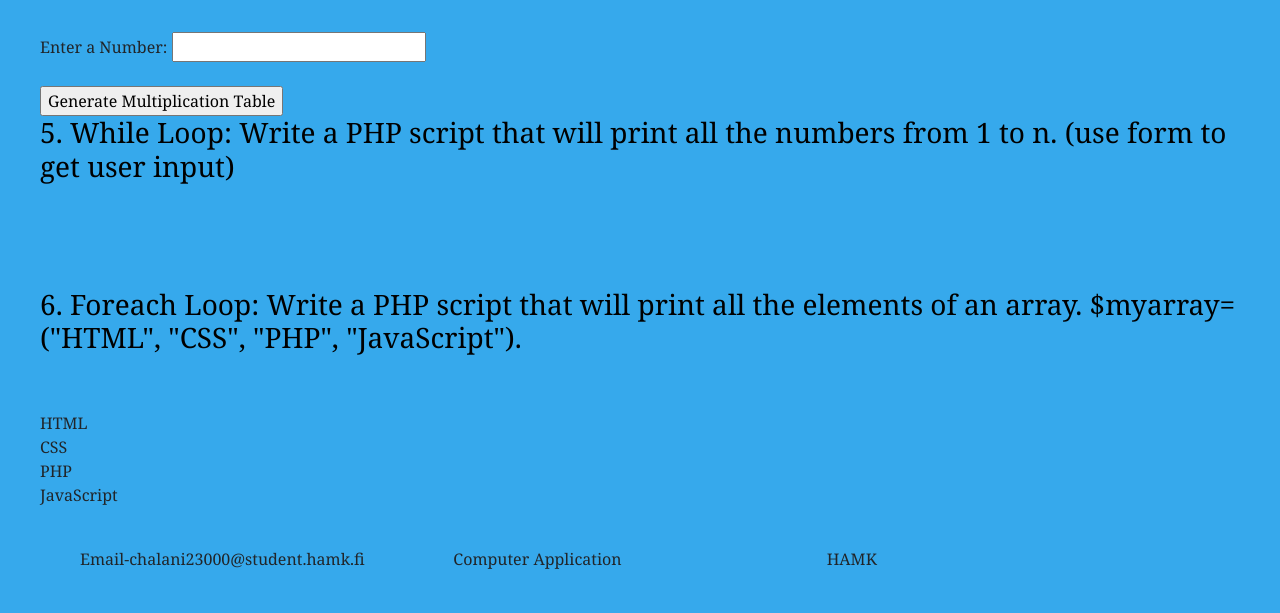
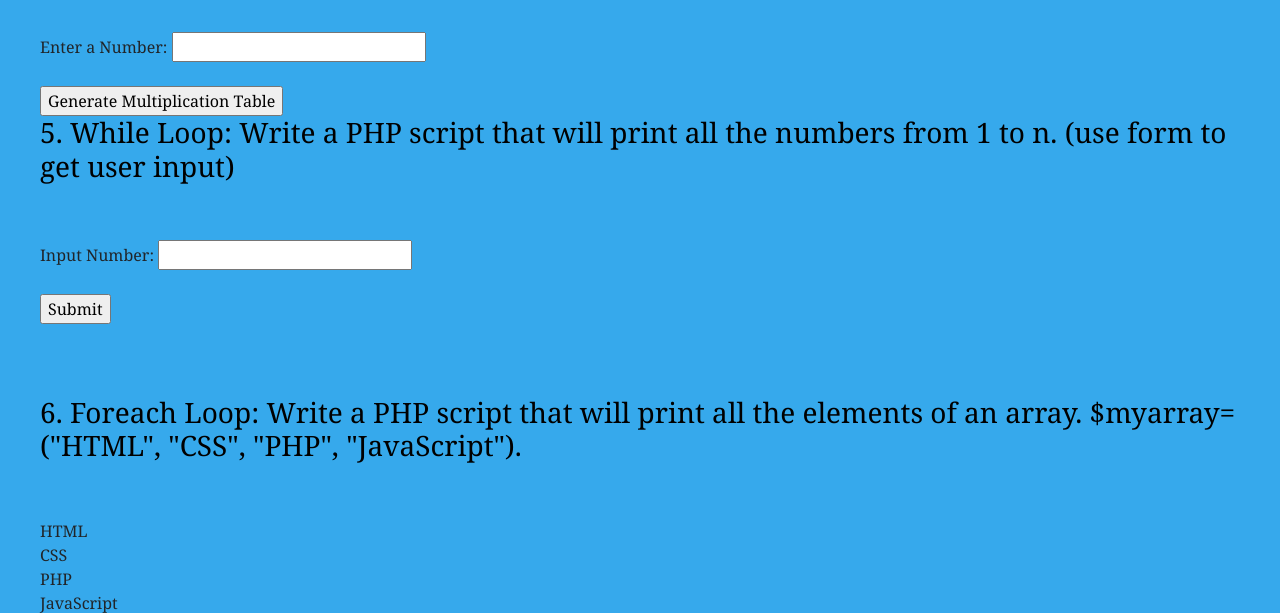
Before and after one commit to chalanikalpana/src, a PHP site: page /KKCK_tasks/ex4.php in a window 1280 px wide. Shown: the part 932-1545 px from the top of the page. Run offline with PHP 8.4, Linux system fonts and the light colour scheme.

Commit message:
Adding missing part of the exercise

```diff
--- a/KKCK_tasks/ex4.php
+++ b/KKCK_tasks/ex4.php
@@ -118,18 +118,25 @@ if ($_SERVER["REQUEST_METHOD"] == "POST")
 <h3>5. While Loop: Write a PHP script that will print all the numbers from 1 to n.
     (use form to get user input)</h3><br><br>
 
+    <form method="post" name="printNumber" action=<?php echo htmlspecialchars($_SERVER['PHP_SELF']); ?>>
+    Input Number: <input type="number" name="number"required><br><br>
+    <input type="submit" name="submitNumber" value="Submit"><br><br>
+</form>
+
 <?php
+    if ($_SERVER["REQUEST_METHOD"] == "POST") {
+        if (isset ($_POST["submitNumber"])) {
+            $number = $_POST["number"];
+            echo "<h4> Print numbers from 1 to $number</h4>";
+            $i = 1;
+            do {
+                echo "$i <br>";
+                $i++;
+            } while ($i <= $number);
+        }
+    }
+?><br><br>
 
-    $i = 1;
-    while ($i <= $number)
-      {
-        if ($i == $number)
-        break;
-        echo $i;
-        $i++;
-      }
-
-?><br><br>
 
 <h3>6. Foreach Loop: Write a PHP script that will print all the elements of an array.
      $myarray=("HTML", "CSS", "PHP", "JavaScript").</h3><br><br>
```
